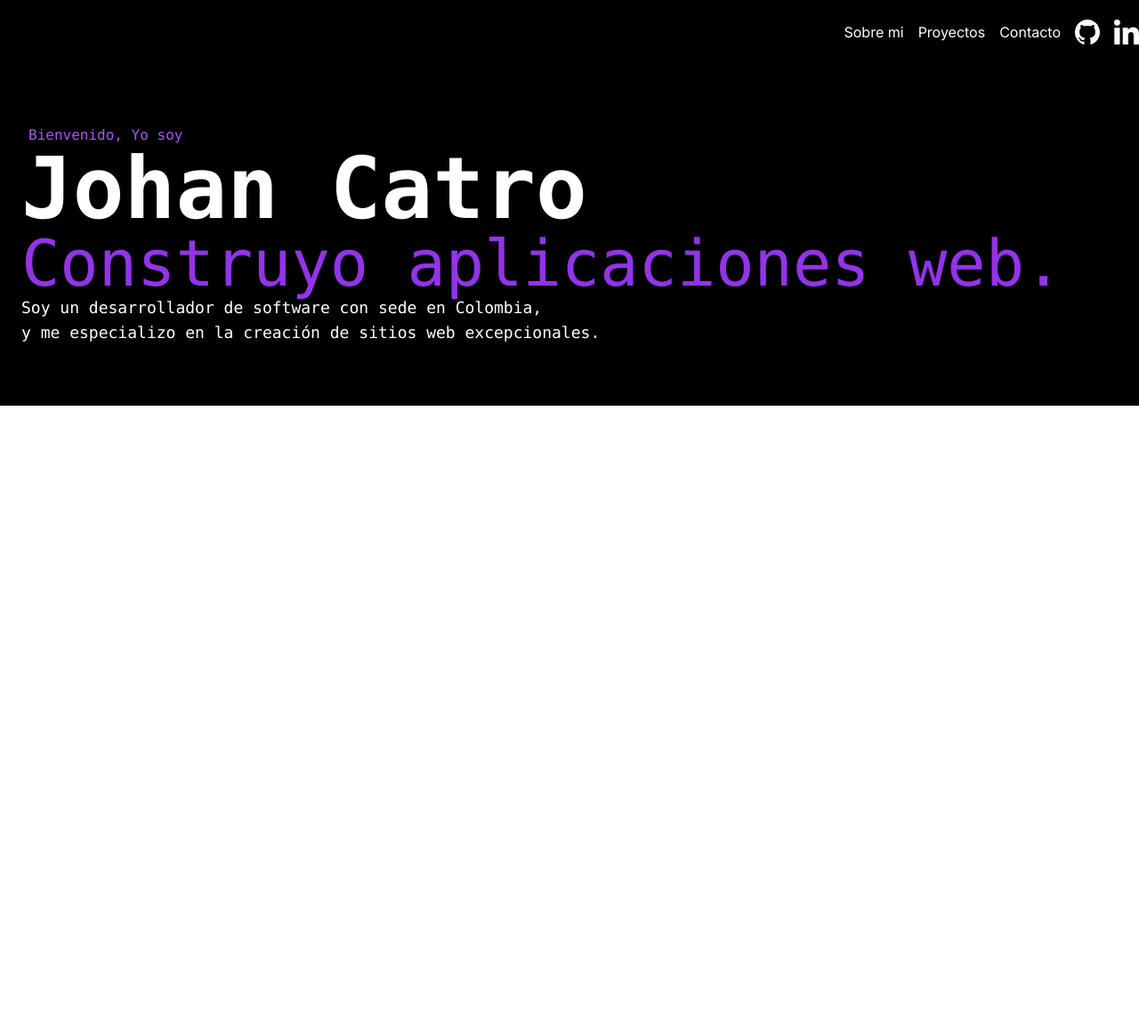
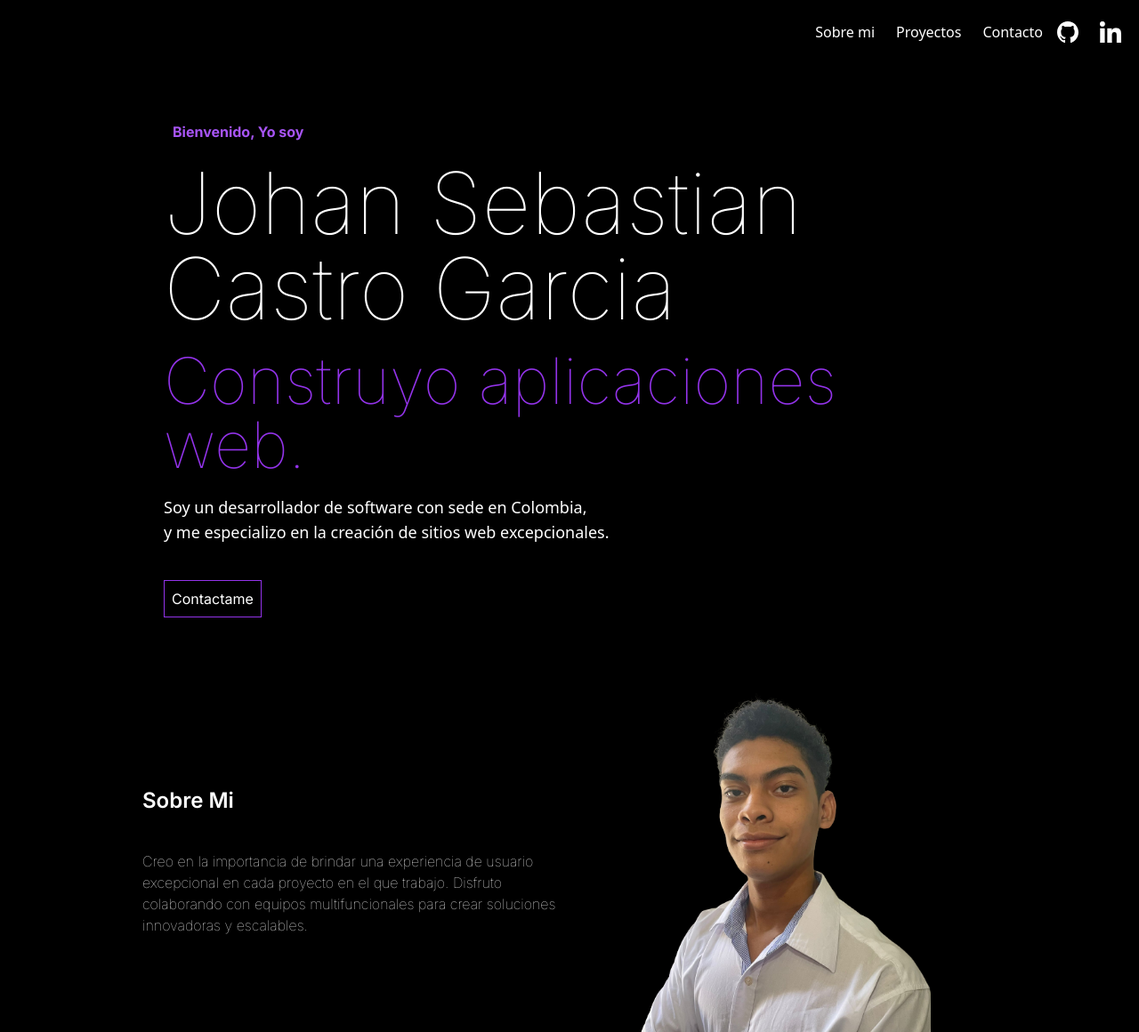
Before and after one commit to itsbeensolong/kxllswxtch, a Next.js app: page / in a window 1280 px wide. Shown: the whole page at 89% size. Before the commit the page ends 800 px from the top, so only its background shows below. Built offline with nearby package versions, Linux system fonts and the light colour scheme.

Commit message:
feat: Add about component

```diff
--- a/app/layout.js
+++ b/app/layout.js
@@ -18,7 +18,9 @@ export default function RootLayout({ children }) {
             <Navbar />
           </header>
         </div>
-        <main>{children}</main>
+        <div className="bg-black">
+          <main className="pl-1 lg:px-40">{children}</main>
+        </div>
       </body>
     </html>
   );
--- a/app/page.js
+++ b/app/page.js
@@ -1,15 +1,28 @@
+import About from "@/components/about/About";
+import Link from "next/link";
+
 export default function Home() {
   return (
     <>
-      <section className="mx-auto py-6 px-6 h-96 bg-black text-white flex flex-col justify-center items-start">
-        <h6 className="text-purple-500 font-mono pl-2">Bienvenido, Yo soy</h6>
-        <h1 className="text-8xl font-bold font-mono">Johan Catro</h1>
-        <h3 className="text-7xl text-purple-600 font-mono">Construyo aplicaciones web.</h3>
-        <p className="text-lg font-extralight font-mono">
-          Soy un desarrollador de software con sede en Colombia,<br/> y me
-          especializo en la creación de sitios web excepcionales.
+      <section className="pt-16 px-1 md:px-6 h-96 bg-black text-white flex flex-col justify-start items-start">
+        <h6 className="text-purple-500 font-bold pl-2.5 mb-5">
+          Bienvenido, Yo soy
+        </h6>
+        <h1 className="text-4xl md:text-8xl font-thin mb-5">
+          Johan Sebastian <br /> Castro Garcia
+        </h1>
+        <h3 className="text-4xl md:text-7xl text-purple-600 font-thin mb-5">
+          Construyo aplicaciones web.
+        </h3>
+        <p className="text-lg font-thin font-sans mb-5">
+          Soy un desarrollador de software con sede en Colombia,
+          <br /> y me especializo en la creación de sitios web excepcionales.
         </p>
+        <button className="shadow border border-purple-600 p-2 hover:bg-purple-600 transition-colors active:scale-90 active:transition-transform mt-5">
+          <Link href="mailto:johancs.mm@gmail.com">Contactame</Link>
+        </button>
       </section>
+      <About />
     </>
   );
 }
--- a/components/Navbar.js
+++ b/components/Navbar.js
@@ -4,20 +4,23 @@ import Link from "next/link";
 
 export default function Navbar() {
   return (
-    <nav className="flex">
-      <ul className="flex justify-center items-center gap-4 mx-4 my-6 flex-wrap">
+    <nav className="flex px-5">
+      <ul className="flex justify-center items-center gap-6 mx-4 my-6 flex-wrap">
         {utils.links.map((lnk) => (
           <li key={lnk.id}>
-            <Link href={lnk.link} className="text-white hover:underline">
+            <Link
+              href={lnk.link}
+              className="text-white hover:underline font-sans"
+            >
               {lnk.name}
             </Link>
           </li>
         ))}
       </ul>
-      <div className="flex gap-4 items-center">
+      <div className="flex gap-6 items-center">
         {utils.media.map((md) => (
           <Link href={md.url} className="text-white">
-            <Image src={md.image} alt={md.name} className="w-auto h-7"/>
+            <Image src={md.image} alt={md.name} className="w-auto h-6" />
           </Link>
         ))}
       </div>
--- /dev/null
+++ b/components/about/About.js
@@ -0,0 +1,29 @@
+import Image from "next/image";
+import foto from "@/public/sebastian.png";
+
+export default function About() {
+  return (
+    <section
+      className="mt-80 text-white flex items-center justify-center"
+      id="about"
+    >
+      <article className="flex-1">
+        <h4 className="font-semibold text-2xl mb-10">Sobre Mi</h4>
+
+        <p className="font-thin">
+          Creo en la importancia de brindar una experiencia de usuario
+          excepcional en cada proyecto en el que trabajo. Disfruto colaborando
+          con equipos multifuncionales para crear soluciones innovadoras y
+          escalables.
+        </p>
+      </article>
+      <article className="flex-1 flex justify-center">
+        <Image
+          src={foto}
+          alt="Johan Sebastian Castro Garcia | Desarrollador de software"
+          className="object-contain w-auto h-96"
+        />
+      </article>
+    </section>
+  );
+}
```
Also changed, not shown: public/sebastian.png (added).
